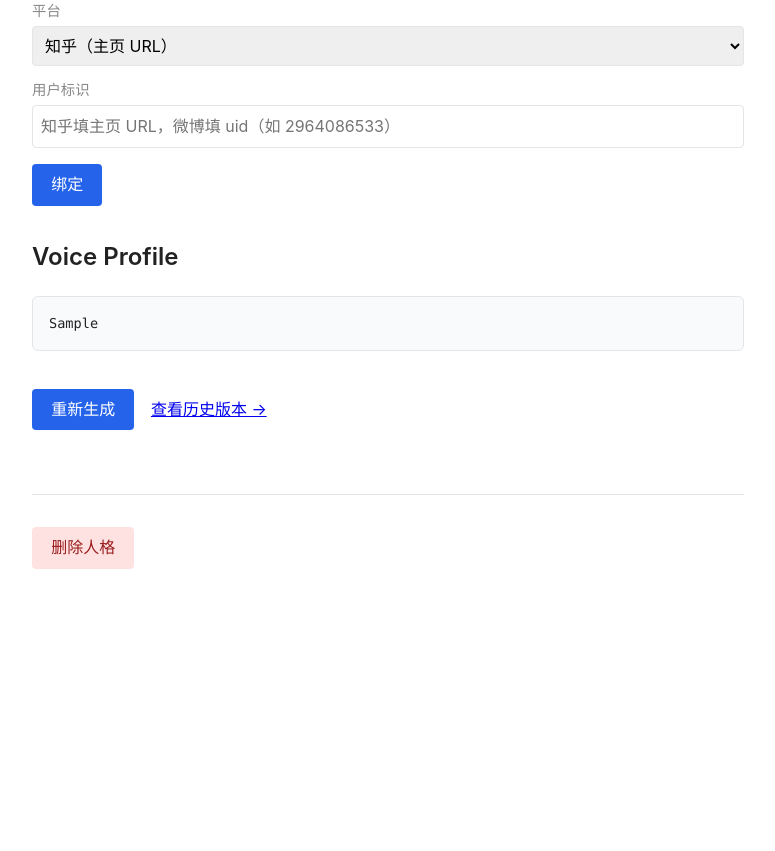
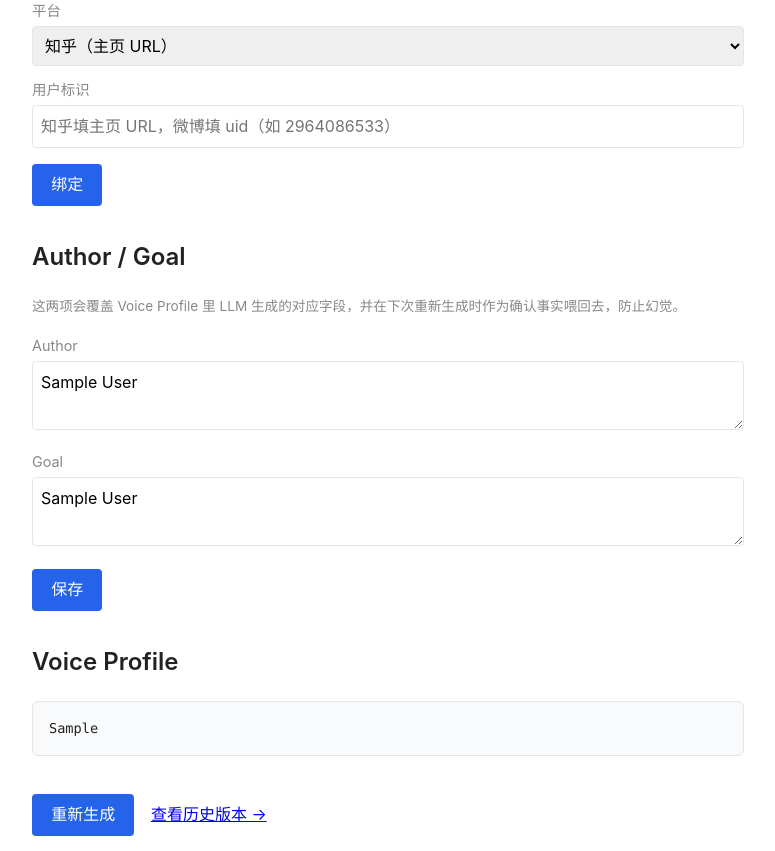
Before and after one commit to hcfw007/inkprint, a FastAPI app: template app/templates/personas/show.html in a window 1280 px wide. Shown: the part 656-1507 px from the top of the page, without its empty margins (252-1027 px from the left). Before the commit the page ends 1225 px from the top, so only its background shows below. Run offline with FastAPI, Linux system fonts and the light colour scheme; the template is opened without the code that fills it: most values are stand-ins (such as "Sample title", 1, 10 or a date in 2020).

Commit message:
feat: ✨ editable Author / Goal grounding for voice profile
LLM-generated Author / Goal lines can hallucinate facts (age, role,
background). When the profile is consumed downstream by other agents
for ghostwriting or outreach, those facts propagate. Let the human
correct them once and have it stick:

- personas table grows author_text / author_goal columns via the
  existing idempotent ADD COLUMN migration
- personas.update_author writes them; persona row carries them on read
- voice_profile.extract_author_block parses Author / Goal lines out of
  any profile markdown; apply_author_overrides overlays user-edited
  values at display time without rewriting the on-disk file (history
  stays faithful to what the model produced)
- voice_profile.generate accepts the overrides and feeds them into the
  prompt as "已经确认过的事实", instructing the model to use them
  verbatim in Author / Goal fields
- show.html: dedicated Author / Goal editor above Voice Profile,
  pre-filled with the user's saved values, falling back to whatever
  the latest profile reported; small badge labels overrides as
  "已人工确认"
- POST /personas/{id}/author persists edits and flashes confirmation

```diff
--- a/app/db.py
+++ b/app/db.py
@@ -38,6 +38,8 @@ CREATE TABLE IF NOT EXISTS source_bindings (
 COLUMN_MIGRATIONS = (
     ("source_bindings", "last_synced_count", "INTEGER"),
     ("source_bindings", "last_sample_path", "TEXT"),
+    ("personas", "author_text", "TEXT"),
+    ("personas", "author_goal", "TEXT"),
 )
 
 
--- a/app/main.py
+++ b/app/main.py
@@ -76,10 +76,18 @@ async def show_persona(
     unchanged: int | None = None,
     total: int | None = None,
     profile: str | None = None,
+    author: str | None = None,
 ) -> HTMLResponse:
     persona = personas.get(persona_id)
     if persona is None:
         raise HTTPException(status_code=404, detail="persona not found")
+    profile_md = voice_profile.read_existing(persona_id)
+    author_text = persona["author_text"] or ""
+    author_goal = persona["author_goal"] or ""
+    detected_author, detected_goal = ("", "")
+    if profile_md:
+        profile_md = voice_profile.apply_author_overrides(profile_md, author_text, author_goal)
+        detected_author, detected_goal = voice_profile.extract_author_block(profile_md)
     return templates.TemplateResponse(
         request,
         "personas/show.html",
@@ -93,7 +101,11 @@ async def show_persona(
                 else None
             ),
             "profile_generated": profile == "ok",
-            "profile_md": voice_profile.read_existing(persona_id),
+            "author_saved": author == "saved",
+            "profile_md": profile_md,
+            "author_text": author_text or detected_author,
+            "author_goal": author_goal or detected_goal,
+            "author_is_override": bool(author_text or author_goal),
         },
     )
 
@@ -160,13 +172,30 @@ async def show_sample(request: Request, persona_id: int, idx: int) -> HTMLRespon
 
 @app.post("/personas/{persona_id}/profile")
 async def generate_profile(persona_id: int) -> RedirectResponse:
-    if personas.get(persona_id) is None:
+    persona = personas.get(persona_id)
+    if persona is None:
         raise HTTPException(status_code=404, detail="persona not found")
     try:
-        voice_profile.generate(persona_id)
+        voice_profile.generate(
+            persona_id,
+            author_text=persona["author_text"] or "",
+            author_goal=persona["author_goal"] or "",
+        )
     except voice_profile.ProfileError as e:
         raise HTTPException(status_code=502, detail=str(e)) from e
     return RedirectResponse(url=f"/personas/{persona_id}?profile=ok", status_code=303)
+
+
+@app.post("/personas/{persona_id}/author")
+async def update_author(
+    persona_id: int,
+    author_text: str = Form(""),
+    author_goal: str = Form(""),
+) -> RedirectResponse:
+    if personas.get(persona_id) is None:
+        raise HTTPException(status_code=404, detail="persona not found")
+    personas.update_author(persona_id, author_text, author_goal)
+    return RedirectResponse(url=f"/personas/{persona_id}?author=saved", status_code=303)
 
 
 @app.get("/personas/{persona_id}/profile/versions", response_class=HTMLResponse)
--- a/app/templates/personas/show.html
+++ b/app/templates/personas/show.html
@@ -9,6 +9,9 @@
 {% endif %}
 {% if profile_generated %}
   <div class="flash">Voice profile 已生成</div>
+{% endif %}
+{% if author_saved %}
+  <div class="flash">Author / Goal 已保存，下次重新生成 profile 时会作为确认事实喂给 LLM</div>
 {% endif %}
 
 <h2>{{ persona.name }}</h2>
@@ -96,6 +99,20 @@
   </form>
 {% endif %}
 
+<h2>Author / Goal{% if author_is_override %} <span class="muted" style="font-size: 0.7em;">(已人工确认)</span>{% endif %}</h2>
+<p class="muted" style="font-size: 0.85rem;">
+  这两项会覆盖 Voice Profile 里 LLM 生成的对应字段，并在下次重新生成时作为确认事实喂回去，防止幻觉。
+</p>
+<form method="post" action="/personas/{{ persona.id }}/author">
+  <label for="author_text">Author</label>
+  <textarea id="author_text" name="author_text" rows="2"
+            placeholder="对作者的简短画像：身份、年龄段、领域、性格、立场倾向">{{ author_text }}</textarea>
+  <label for="author_goal">Goal</label>
+  <textarea id="author_goal" name="author_goal" rows="2"
+            placeholder="作者发文的核心目的">{{ author_goal }}</textarea>
+  <button type="submit">保存</button>
+</form>
+
 <h2>Voice Profile</h2>
 {% if profile_md %}
   <pre class="profile">{{ profile_md }}</pre>
--- a/app/voice_profile.py
+++ b/app/voice_profile.py
@@ -8,11 +8,15 @@ Pipeline:
   5. Write the profile to profiles/{persona_id}.md.
 """
 
+import re
 from dataclasses import dataclass
 from datetime import UTC, datetime
 from pathlib import Path
 
 from . import llm, samples
+
+AUTHOR_LINE_RE = re.compile(r"^Author\s*[:：]\s*(.*?)\s*$", re.MULTILINE)
+GOAL_LINE_RE = re.compile(r"^Goal\s*[:：]\s*(.*?)\s*$", re.MULTILINE)
 
 ROOT = Path(__file__).resolve().parent.parent
 PROFILES_DIR = ROOT / "profiles"
@@ -125,7 +129,37 @@ def _platform_breakdown(samples_used: list[dict], total_count: int) -> str:
     )
 
 
-def _build_prompt(samples_used: list[dict], total_count: int) -> list[dict[str, str]]:
+def extract_author_block(profile_md: str) -> tuple[str, str]:
+    """Return (author, goal) parsed from a VOICE PROFILE markdown body.
+
+    Empty strings are returned when a line is missing — callers should not
+    treat an empty result as an error.
+    """
+    author = AUTHOR_LINE_RE.search(profile_md)
+    goal = GOAL_LINE_RE.search(profile_md)
+    return (author.group(1).strip() if author else "", goal.group(1).strip() if goal else "")
+
+
+def apply_author_overrides(profile_md: str, author_text: str, author_goal: str) -> str:
+    """Overlay user-edited Author / Goal lines on top of an LLM-generated profile.
+
+    Leaves the file on disk untouched — overlay happens at display time so
+    profile history stays faithful to what the model produced.
+    """
+    out = profile_md
+    if author_text:
+        out = AUTHOR_LINE_RE.sub(f"Author: {author_text}", out, count=1)
+    if author_goal:
+        out = GOAL_LINE_RE.sub(f"Goal: {author_goal}", out, count=1)
+    return out
+
+
+def _build_prompt(
+    samples_used: list[dict],
+    total_count: int,
+    author_text: str = "",
+    author_goal: str = "",
+) -> list[dict[str, str]]:
     formatted = [_format_sample(i, s) for i, s in enumerate(samples_used, 1)]
     samples_block = "\n\n---\n\n".join(formatted)
     breakdown = _platform_breakdown(samples_used, total_count)
@@ -141,10 +175,22 @@ def _build_prompt(samples_used: list[dict], total_count: int) -> list[dict[str,
         "also be in Chinese."
     )
 
+    confirmed_facts = ""
+    if author_text or author_goal:
+        lines = [
+            "",
+            "以下是用户已经确认过的事实，请在 Author / Goal 字段直接使用这些值，不要改写：",
+        ]
+        if author_text:
+            lines.append(f"- Author: {author_text}")
+        if author_goal:
+            lines.append(f"- Goal: {author_goal}")
+        confirmed_facts = "\n".join(lines) + "\n"
+
     user = f"""请基于以下来自同一作者的多平台社媒样本，输出 VOICE PROFILE。
 
 {breakdown}。
-
+{confirmed_facts}
 样本：
 
 {samples_block}
@@ -201,14 +247,23 @@ Channel Notes
     ]
 
 
-def generate(persona_id: int) -> ProfileResult:
+def generate(
+    persona_id: int,
+    author_text: str = "",
+    author_goal: str = "",
+) -> ProfileResult:
     samples = _load_samples(persona_id)
     if not samples:
         raise ProfileError("sample file is empty")
     picked = _pick_representative(samples)
     if not picked:
         raise ProfileError(f"no samples passed the minimum length ({SAMPLE_MIN_CHARS} chars)")
-    messages = _build_prompt(picked, total_count=len(samples))
+    messages = _build_prompt(
+        picked,
+        total_count=len(samples),
+        author_text=author_text,
+        author_goal=author_goal,
+    )
     try:
         profile_md = llm.chat(messages)
     except llm.LLMError as e:
```
Also changed, not shown: app/personas.py (+10 -1 lines).
